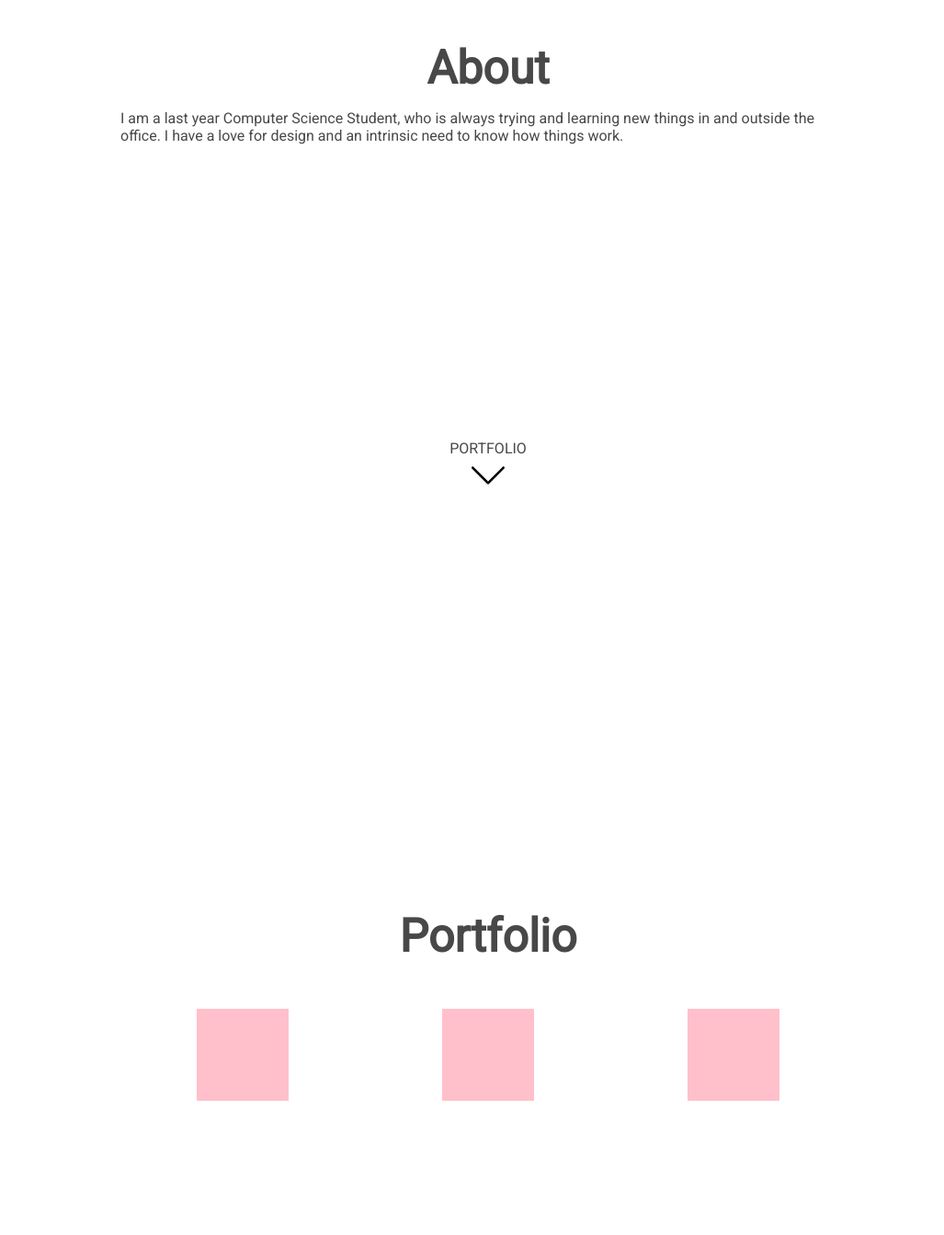
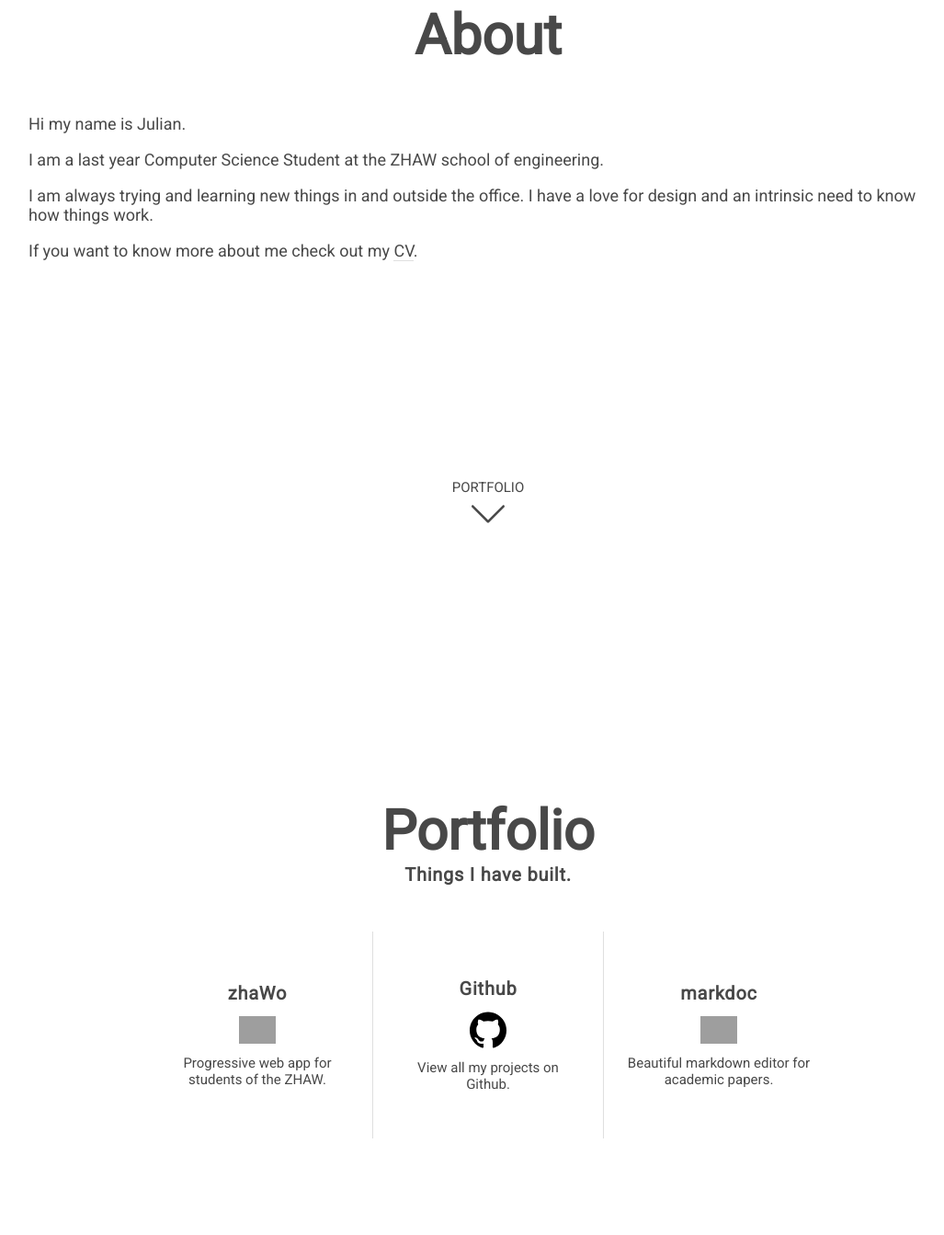
Before and after one commit to justmejulian/justmejulian.github.io, a Gatsby site: page / in a window 1280 px wide. Shown: the part 957-2300 px from the top of the page at 92% size, without its empty margins (109-1136 px from the left). Built offline with nearby package versions, Linux system fonts and the light colour scheme; Gatsby itself is replaced by a stand-in of ours; grey boxes are pictures that could not be loaded.

Commit message:
added social logos to landing page, added portfolio and cleaned up

```diff
--- a/src/components/ArrowButton/ArrowButton.sass
+++ b/src/components/ArrowButton/ArrowButton.sass
@@ -4,10 +4,12 @@
 .ArrowButton
   text-align: center
   text-transform: uppercase
+  font-size: 15px
   p
     text-align: center
     margin: 0px
   svg
+    fill: $text-color
     height: 40px
 
   a:hover
--- a/src/components/ArrowSVG/ArrowSVG.js
+++ b/src/components/ArrowSVG/ArrowSVG.js
@@ -1,5 +1,4 @@
 import React from 'react';
-import { Link } from 'gatsby';
 
 const ArrowSVG = () => (
   <svg version="1.1" viewBox="0 0 129 129">
--- /dev/null
+++ b/src/components/GithubSVG/GithubSVG.js
@@ -0,0 +1,29 @@
+import React from 'react';
+
+const GithubSVG = () => (
+  <svg version="1.1" viewBox="0 0 438.549 438.549">
+    <path
+      d="M409.132,114.573c-19.608-33.596-46.205-60.194-79.798-79.8C295.736,15.166,259.057,5.365,219.271,5.365
+  		c-39.781,0-76.472,9.804-110.063,29.408c-33.596,19.605-60.192,46.204-79.8,79.8C9.803,148.168,0,184.854,0,224.63
+  		c0,47.78,13.94,90.745,41.827,128.906c27.884,38.164,63.906,64.572,108.063,79.227c5.14,0.954,8.945,0.283,11.419-1.996
+  		c2.475-2.282,3.711-5.14,3.711-8.562c0-0.571-0.049-5.708-0.144-15.417c-0.098-9.709-0.144-18.179-0.144-25.406l-6.567,1.136
+  		c-4.187,0.767-9.469,1.092-15.846,1c-6.374-0.089-12.991-0.757-19.842-1.999c-6.854-1.231-13.229-4.086-19.13-8.559
+  		c-5.898-4.473-10.085-10.328-12.56-17.556l-2.855-6.57c-1.903-4.374-4.899-9.233-8.992-14.559
+  		c-4.093-5.331-8.232-8.945-12.419-10.848l-1.999-1.431c-1.332-0.951-2.568-2.098-3.711-3.429c-1.142-1.331-1.997-2.663-2.568-3.997
+  		c-0.572-1.335-0.098-2.43,1.427-3.289c1.525-0.859,4.281-1.276,8.28-1.276l5.708,0.853c3.807,0.763,8.516,3.042,14.133,6.851
+  		c5.614,3.806,10.229,8.754,13.846,14.842c4.38,7.806,9.657,13.754,15.846,17.847c6.184,4.093,12.419,6.136,18.699,6.136
+  		c6.28,0,11.704-0.476,16.274-1.423c4.565-0.952,8.848-2.383,12.847-4.285c1.713-12.758,6.377-22.559,13.988-29.41
+  		c-10.848-1.14-20.601-2.857-29.264-5.14c-8.658-2.286-17.605-5.996-26.835-11.14c-9.235-5.137-16.896-11.516-22.985-19.126
+  		c-6.09-7.614-11.088-17.61-14.987-29.979c-3.901-12.374-5.852-26.648-5.852-42.826c0-23.035,7.52-42.637,22.557-58.817
+  		c-7.044-17.318-6.379-36.732,1.997-58.24c5.52-1.715,13.706-0.428,24.554,3.853c10.85,4.283,18.794,7.952,23.84,10.994
+  		c5.046,3.041,9.089,5.618,12.135,7.708c17.705-4.947,35.976-7.421,54.818-7.421s37.117,2.474,54.823,7.421l10.849-6.849
+  		c7.419-4.57,16.18-8.758,26.262-12.565c10.088-3.805,17.802-4.853,23.134-3.138c8.562,21.509,9.325,40.922,2.279,58.24
+  		c15.036,16.18,22.559,35.787,22.559,58.817c0,16.178-1.958,30.497-5.853,42.966c-3.9,12.471-8.941,22.457-15.125,29.979
+  		c-6.191,7.521-13.901,13.85-23.131,18.986c-9.232,5.14-18.182,8.85-26.84,11.136c-8.662,2.286-18.415,4.004-29.263,5.146
+  		c9.894,8.562,14.842,22.077,14.842,40.539v60.237c0,3.422,1.19,6.279,3.572,8.562c2.379,2.279,6.136,2.95,11.276,1.995
+  		c44.163-14.653,80.185-41.062,108.068-79.226c27.88-38.161,41.825-81.126,41.825-128.906
+  		C438.536,184.851,428.728,148.168,409.132,114.573z"
+    />
+  </svg>
+);
+export default GithubSVG;
--- /dev/null
+++ b/src/components/LinkedinSVG/LinkedinSVG.js
@@ -0,0 +1,8 @@
+import React from 'react';
+
+const LinkedinSVG = () => (
+  <svg viewBox="0 0 512 512">
+    <path d="m256 0c-141.363281 0-256 114.636719-256 256s114.636719 256 256 256 256-114.636719 256-256-114.636719-256-256-256zm-74.390625 387h-62.347656v-187.574219h62.347656zm-31.171875-213.1875h-.40625c-20.921875 0-34.453125-14.402344-34.453125-32.402344 0-18.40625 13.945313-32.410156 35.273437-32.410156 21.328126 0 34.453126 14.003906 34.859376 32.410156 0 18-13.53125 32.402344-35.273438 32.402344zm255.984375 213.1875h-62.339844v-100.347656c0-25.21875-9.027343-42.417969-31.585937-42.417969-17.222656 0-27.480469 11.601563-31.988282 22.800781-1.648437 4.007813-2.050781 9.609375-2.050781 15.214844v104.75h-62.34375s.816407-169.976562 0-187.574219h62.34375v26.558594c8.285157-12.78125 23.109375-30.960937 56.1875-30.960937 41.019531 0 71.777344 26.808593 71.777344 84.421874zm0 0" />
+  </svg>
+);
+export default LinkedinSVG;
--- a/src/layouts/Layout/Layout.sass
+++ b/src/layouts/Layout/Layout.sass
@@ -2,6 +2,8 @@
 
 body
   font-family: 'Roboto', sans-serif
+  font-weight: $regular-weight
+  font-size: 18px
   color: $text-color
   margin: 0px
   width: 100%
@@ -21,7 +23,7 @@ h1
   margin: 0px
 h2
   margin: 0px
-  font-size: 50px
+  font-size: 60px
 
 h3
   margin: 0px
@@ -33,13 +35,11 @@ h4
   font-size: 20px
 
 main
+  min-height: 80vh
   margin-left: auto
   margin-right: auto
-  max-width: 800px
+  max-width: 1000px
   padding: 2*$spacing-normal $spacing-normal
-  display: flex
-  flex-direction: column
-  justify-content: space-between
 
   #header
     height: 100vh
--- a/src/pages/404.js
+++ b/src/pages/404.js
@@ -1,6 +1,6 @@
 import React from 'react';
 
-import Layout from '../layouts/layout/layout';
+import Layout from '../layouts/Layout/Layout';
 import SEO from '../components/seo';
 
 const NotFoundPage = () => (
--- a/src/pages/blog.js
+++ b/src/pages/blog.js
@@ -12,7 +12,10 @@ const BlogPage = ({ data }) => (
       {data.allMarkdownRemark.edges.map(post => (
         <div key={post.node.id}>
           <h3>{post.node.frontmatter.title}</h3>
-          <Link to={post.node.frontmatter.path}>Read More</Link>
+          <p dangerouslySetInnerHTML={{ __html: post.node.excerpt }} />
+          <Link id="more" to={post.node.frontmatter.path}>
+            Read More
+          </Link>
         </div>
       ))}
     </div>
@@ -24,6 +27,7 @@ export const pageQuery = graphql`
     allMarkdownRemark {
       edges {
         node {
+          excerpt
           id
           frontmatter {
             path
--- a/src/pages/index.js
+++ b/src/pages/index.js
@@ -7,6 +7,9 @@ import Img from 'gatsby-image';
 import Layout from '../layouts/Layout/Layout';
 import ArrowButton from '../components/ArrowButton/ArrowButton';
 import ArrowSVG from '../components/ArrowSVG/ArrowSVG';
+import GithubSVG from '../components/GithubSVG/GithubSVG';
+import LinkedinSVG from '../components/LinkedinSVG/LinkedinSVG';
+
 import SEO from '../components/seo';
 
 import '../style/index.sass';
@@ -31,27 +34,71 @@ const IndexPage = () => (
       <div id="titles">
         <h1>Julian Visser</h1>
         <h4>Computer Scientist</h4>
+        <div className="socialContainer">
+          <a href="https://github.com/justmejulian">
+            <GithubSVG />
+          </a>
+          <a href="https://www.linkedin.com/in/julian-visser-8b4b21180/">
+            <LinkedinSVG />
+          </a>
+        </div>
       </div>
       <ArrowButton next="about" />
     </div>
     <div id="about">
       <div className="content">
         <h2>About</h2>
+        <p>Hi my name is Julian.</p>
         <p>
-          I am a last year Computer Science Student, who is always trying and
-          learning new things in and outside the office. I have a love for
-          design and an intrinsic need to know how things work.
+          I am a last year Computer Science Student at the ZHAW school of
+          engineering.
+        </p>
+        <p>
+          I am always trying and learning new things in and outside the office.
+          I have a love for design and an intrinsic need to know how things
+          work.
+        </p>
+        <p>
+          If you want to know more about me check out my{' '}
+          <a href="https://github.com/justmejulian/resume/blob/master/resume/resume.pdf">
+            CV
+          </a>
+          .
         </p>
       </div>
       <ArrowButton next="portfolio" />
     </div>
-
     <div id="portfolio">
       <h2>Portfolio</h2>
+      <h4 id="portfolioDescription">Things I have built.</h4>
       <div className="projects">
-        <div className="project" />
-        <div className="project" />
-        <div className="project" />
+        <a
+          href="https://github.com/zhaw-timetable/zhawo"
+          className="project project-with-border"
+        >
+          <h4>zhaWo</h4>
+          <img
+            src="https://github.com/zhaw-timetable/zhawo/blob/master/docs/assets/zhawoLogo.png?raw=true"
+            alt="zhaWo Logo"
+          />
+          <p>Progressive web app for students of the ZHAW.</p>
+        </a>
+        <a
+          href="https://github.com/justmejulian"
+          className="project project-with-border"
+        >
+          <h4>Github</h4>
+          <GithubSVG />
+          <p>View all my projects on Github.</p>
+        </a>
+        <a href="https://github.com/justmejulian/markdoc" className="project">
+          <h4>markdoc</h4>
+          <img
+            src="https://github.com/justmejulian/markdoc/blob/master/docs/logo/png/Element%2010@3x.png?raw=true"
+            alt="markdoc Logo"
+          />
+          <p>Beautiful markdown editor for academic papers.</p>
+        </a>
       </div>
     </div>
   </Layout>
--- a/src/style/index.sass
+++ b/src/style/index.sass
@@ -4,6 +4,7 @@
   position: fixed
   right: $spacing-normal
   bottom: $spacing-small
+  font-size: 15px
 
   a:hover
     svg
@@ -15,6 +16,7 @@
     text-transform: uppercase
 
   svg
+    fill: $text-color
     height: 20px
     transform: rotate(180deg)
 
@@ -26,6 +28,10 @@
   #titles
     a:hover
       color: $text-color
+    svg
+      fill: $text-color
+      padding: $spacing-small
+      height: 25px
 
   p
     margin: 0px
@@ -36,23 +42,53 @@
   display: flex
   justify-content: space-around
   flex-direction: column
-
-  h2
-    grid-column-start: 1
-    grid-column-end: 3
+  .content
+    h2
+      margin-bottom: 2*$spacing-normal
+    a
+      border-bottom: $stroke
 
 #portfolio
-  height: 100vh
+  height: 90vh
   display: flex
   justify-content: center
   flex-direction: column
-  h2
+  #portfolioDescription
     margin-bottom: 2*$spacing-normal
   .projects
     display: flex
-    justify-content: space-around
+    justify-content: center
 
     .project
-      height: 100px
-      width: 100px
-      background-color: pink
+      display: flex
+      flex-direction: column
+      justify-content: center
+      height: 200px
+      width: 200px
+      padding: $spacing-small $spacing-normal
+      svg
+        margin: $spacing-small
+        align-self: center
+        width: 40px
+      img
+        margin: $spacing-small
+        align-self: center
+        width: 40px
+      p
+        margin: 0px
+        text-align: center
+        font-size: 15px
+
+    .project-with-border
+      border-right: $stroke
+
+@media (max-width: 818px)
+  main
+    #portfolio
+      .projects
+        align-self: center
+        flex-direction: column
+
+        .project-with-border
+          border-right: none
+          border-bottom: $stroke
```
Also changed, not shown: src/style/blog.sass (+11 -0 lines).
